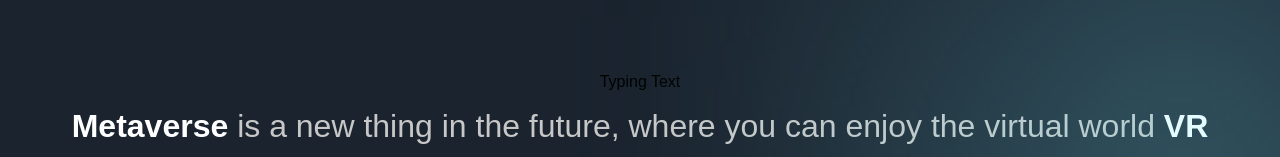
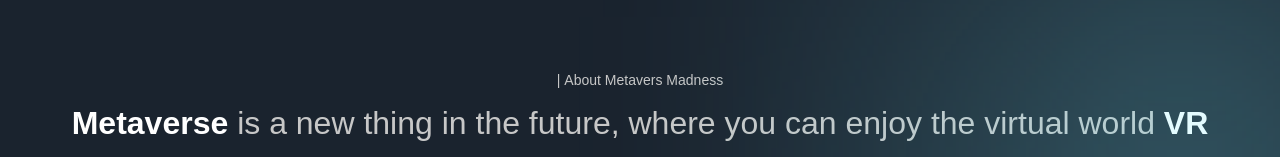
Before and after one commit to Krustycoin0/meta2, a Next.js app: page / in a window 1280 px wide. Shown: the part 1104-1261 px from the top of the page. Built offline with nearby package versions, Linux system fonts and the light colour scheme; a web font is replaced by a local one.

Commit message:
typed letter

```diff
--- a/components/CustomTexts.jsx
+++ b/components/CustomTexts.jsx
@@ -1,7 +1,20 @@
 'use client';
+import { motion } from "framer-motion";
+import { textContainer, textVariant2 } from "../utils/motion";
 
-export const TypingText = () => (
-  <p>Typing Text</p>
+export const TypingText = ({ title, textStyles}) => (
+  <motion.p
+    variants={textContainer}
+    className={`font-normal text-[14px] text-secondary-white ${textStyles}`}
+  >
+      {
+          Array.from(title).map((letter, index) => (
+              <motion.span variants={textVariant2} key={index}>
+                  { letter === ' ' ? '\u00A0' : letter }
+              </motion.span>
+          ))
+      }
+  </motion.p>
 );
 
 export const TitleText = () => (
```
